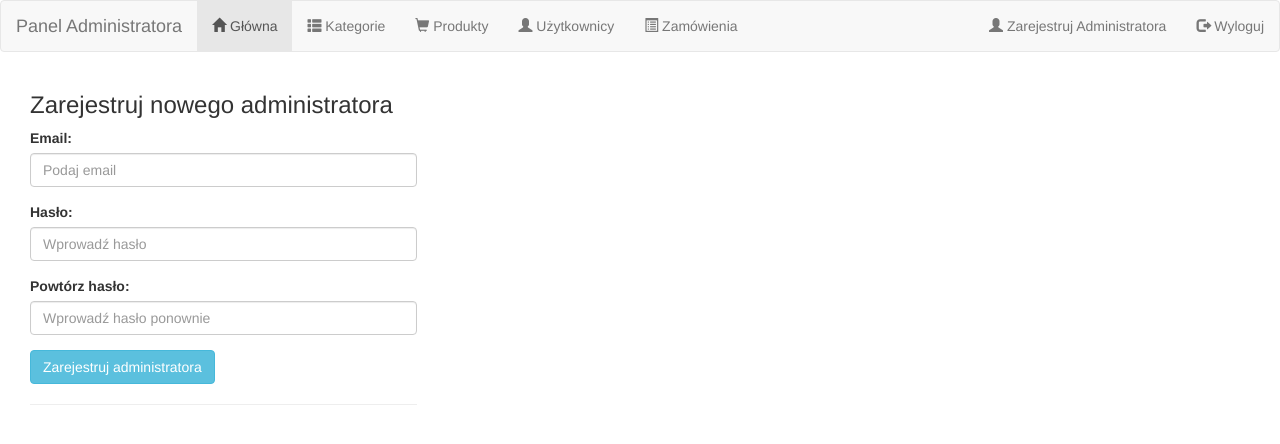
After one commit to Karol-Szalwinski/M-K_SHOP, a PHP site: page /admin/registerAdmin.php in a window 1280 px wide. The commit adds this page. Shown: the top 444 px of the page. Run offline with PHP 8.4, Linux system fonts and the light colour scheme.

Commit message:
Dodane kolejne podstrony u Admina

```diff
--- a/admin/header.php
+++ b/admin/header.php
@@ -19,8 +19,8 @@ require_once __DIR__ . '/../src/required.php';
             <li><a href="orders.php"><span class="glyphicon glyphicon-list-alt"></span> Zamówienia</a></li>
         </ul>
         <ul class="nav navbar-nav navbar-right">
-            <li><a href="registerUser.php"><span class="glyphicon glyphicon-user"></span> Zarejestruj Administratora</a></li>
-            <li><a href="loginUser.php"><span class="glyphicon glyphicon-log-out"></span> Wyloguj</a></li>
+            <li><a href="registerAdmin.php"><span class="glyphicon glyphicon-user"></span> Zarejestruj Administratora</a></li>
+            <li><a href="loginAdmin.php"><span class="glyphicon glyphicon-log-out"></span> Wyloguj</a></li>
         </ul>
     </div>
 </nav>
--- a/admin/orders.php
+++ b/admin/orders.php
@@ -53,7 +53,7 @@
                                 <td>1590.50</td>
                                 <td>Opłacone</td>
                                 <td><button type="button" class="btn btn-info">Pokaż</button></td>
-                                <td><button type="button" class="btn btn-warning">Wyślij wiadomość</button></td>
+                                <td><button type="button" class="btn btn-warning" onclick="location.href='sendMessage.php';">Wyślij wiadomość</button></td>
                                 <td><button type="button" class="btn btn-danger">Usuń</button></td>
                             </tr>
                             <tr>
@@ -64,7 +64,7 @@
                                 <td>155.50</td>
                                 <td>Zrealizowane</td>
                                 <td><button type="button" class="btn btn-info">Pokaż</button></td>
-                                <td><button type="button" class="btn btn-warning">Wyślij wiadomość</button></td>
+                                <td><button type="button" class="btn btn-warning" onclick="location.href='sendMessage.php';">Wyślij wiadomość</button></td>
                                 <td><button type="button" class="btn btn-danger">Usuń</button></td>
                             </tr>
                         </tbody>
--- /dev/null
+++ b/admin/registerAdmin.php
@@ -0,0 +1,51 @@
+<?php
+/*
+ * Strona rejestracji nowego admina
+ */
+?>
+
+
+
+<!DOCTYPE html>
+<html>
+    <head>
+        <title>M&K Shop - Admin Panel - Register New Admin</title>
+        <meta charset="UTF-8">
+        <link rel="stylesheet" href="../css/style.css" type="text/css" />
+    </head>
+    <body>
+        <!-----------Nagłówek z menu-------------->
+        <header>
+<?php require_once __DIR__ . '/header.php' ?>
+        </header>
+
+        <!—-----------Główna treść --------------->
+
+        <div class="container-fluid text-center">
+            <div class="col-sm-4 text-left">
+
+                <h3>Zarejestruj nowego administratora</h3>
+                <form>
+                    <div class="form-group">
+                        <label for="email">Email:</label>
+                        <input type="email" class="form-control" id="email" placeholder="Podaj email">
+                    </div>
+                    <div class="form-group">
+                        <label for="password1">Hasło:</label>
+                        <input type="password" class="form-control" id="password1" placeholder="Wprowadź hasło">
+                    </div>
+                    <div class="form-group">
+                        <label for="password2">Powtórz hasło:</label>
+                        <input type="password" class="form-control" id="password2" placeholder="Wprowadź hasło ponownie">
+                    </div>
+
+                    <button type="submit" class="btn btn-info">Zarejestruj administratora</button>
+                    <hr>
+                </form>
+
+            </div>
+
+        </div>
+
+    </body>
+</html>
```
Also changed, not shown: admin/loginAdmin.php (+41 -1 lines), admin/sendMessage.php (+45 -1 lines), admin/users.php (+4 -4 lines).
